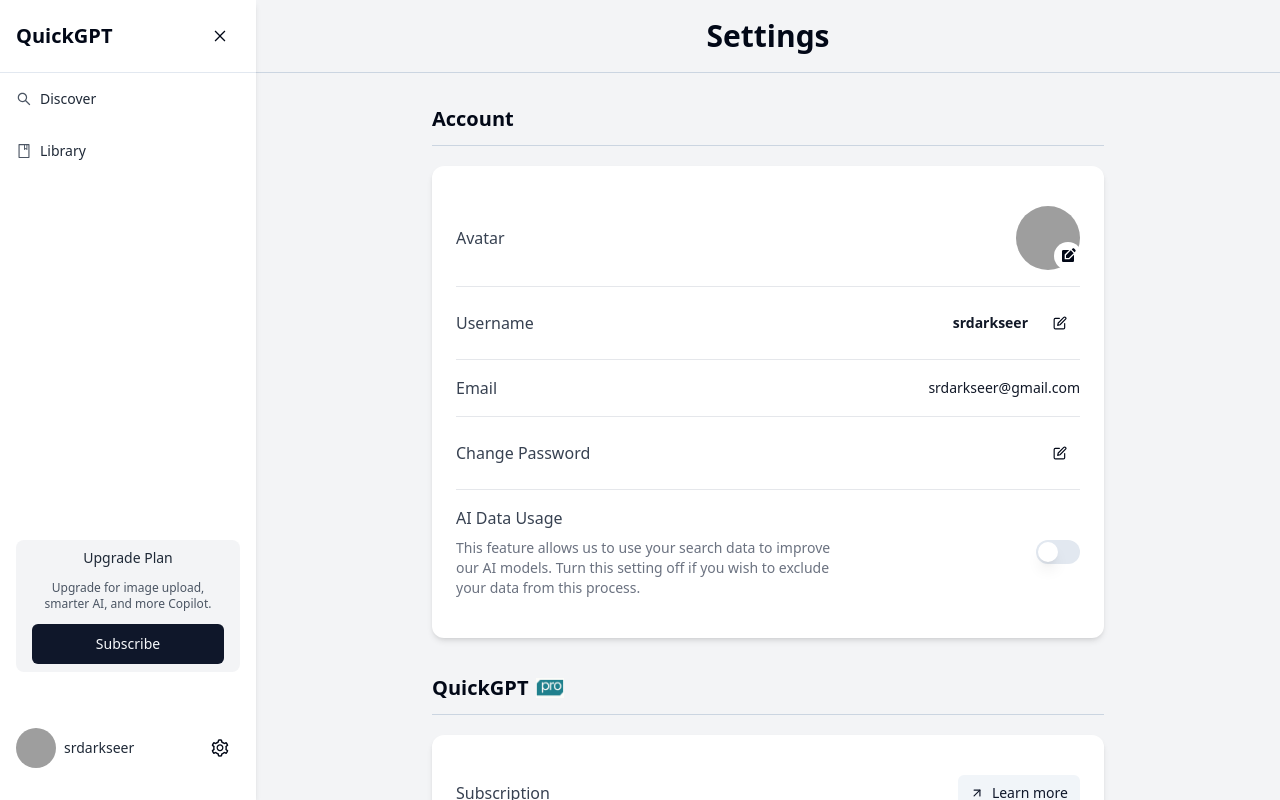
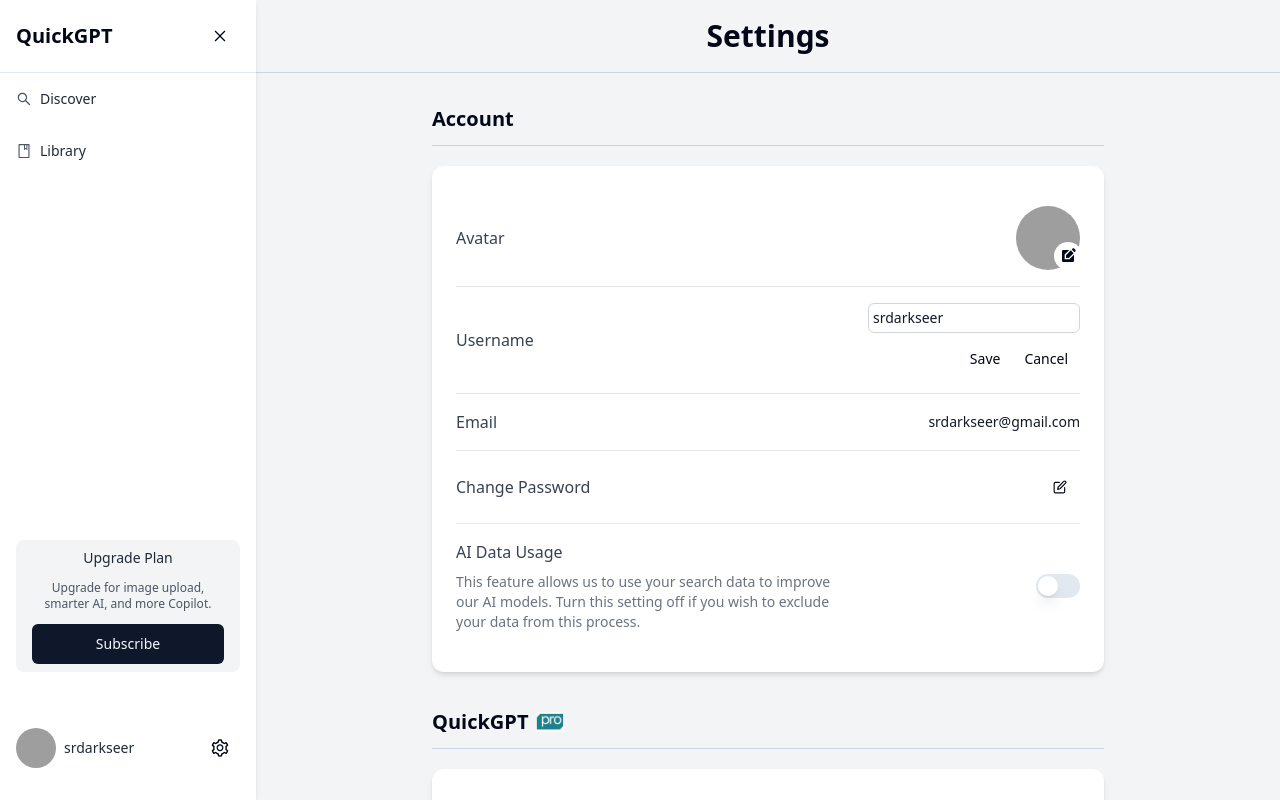
Before and after one commit to srdarkseer/ai-chat, a React (Vite) app: page /ai/settings in a window 1280 px wide. Both pictures are taken after a click on the button 1060 px from the left and 323 px from the top of the page. Shown: the top 800 px of the page. Built offline with nearby package versions, Linux system fonts and the light colour scheme; grey boxes are pictures that could not be loaded.

Commit message:
change username functionality

```diff
--- a/src/pages/Settings.tsx
+++ b/src/pages/Settings.tsx
@@ -10,8 +10,27 @@ import { HiOutlinePaintBrush } from "react-icons/hi2";
 import pro from "./../assets/images/pro.png";
 
 const Settings = () => {
+  const [isEditing, setIsEditing] = useState(false);
+  const [username, setUsername] = useState("srdarkseer");
+  const [editedUsername, setEditedUsername] = useState(username);
+
   const handleEditAvatar = () => {
     console.log("Edit avatar clicked");
+  };
+
+  const handleEditUsername = () => {
+    setIsEditing(true);
+    setEditedUsername(username);
+  };
+
+  const handleSaveUsername = () => {
+    setUsername(editedUsername);
+    setIsEditing(false);
+  };
+
+  const handleCancelEdit = () => {
+    setEditedUsername(username);
+    setIsEditing(false);
   };
 
   return (
@@ -49,14 +68,45 @@ const Settings = () => {
 
               <div className="py-4 flex justify-between items-center">
                 <span className="text-gray-700">Username</span>
+                {isEditing ? (
+                  <div className="flex flex-col items-center gap-2">
+                    <input
+                      type="text"
+                      value={editedUsername}
+                      onChange={(e) => setEditedUsername(e.target.value)}
+                      className="text-gray-900 text-sm border border-gray-300 rounded-md p-1 w-full"
+                    />
+                    <div className="flex justify-end w-full">
+                      <Button
+                        variant="ghost"
+                        size="sm"
+                        onClick={handleSaveUsername}
+                      >
+                        Save
+                      </Button>
+                      <Button
+                        variant="ghost"
+                        size="sm"
+                        onClick={handleCancelEdit}
+                      >
+                        Cancel
+                      </Button>
+                    </div>
+                  </div>
+                ) : (
                   <div className="flex items-center space-x-3">
                     <span className="text-gray-900 text-sm font-semibold">
-                    srdarkseer
+                      {username}
                     </span>
-                  <Button variant="ghost" size="icon">
+                    <Button
+                      variant="ghost"
+                      size="icon"
+                      onClick={handleEditUsername}
+                    >
                       <FiEdit />
                     </Button>
                   </div>
+                )}
               </div>
 
               <div className="py-4 flex justify-between items-center">
```
Lines whose indentation alone changed are shown as unchanged.
